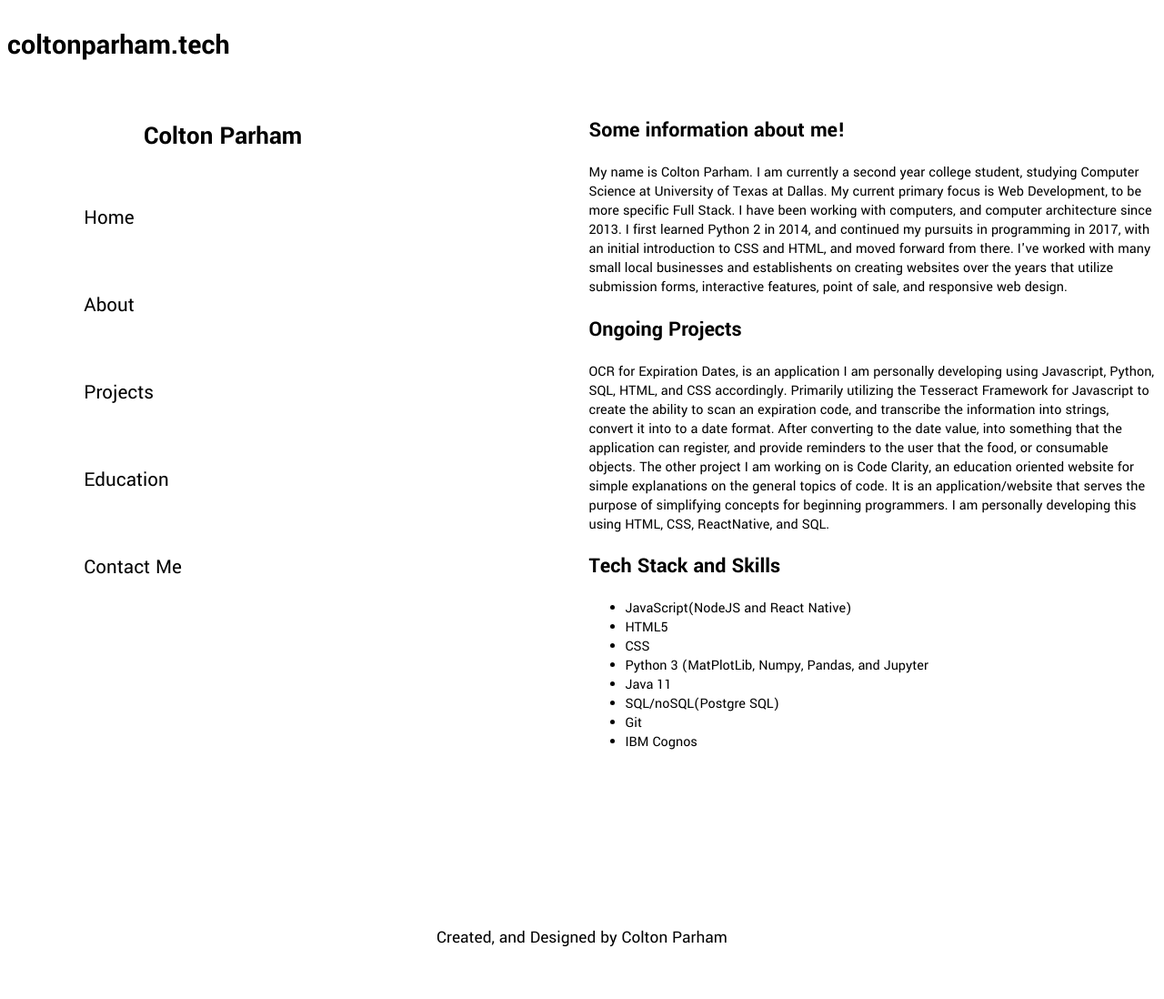
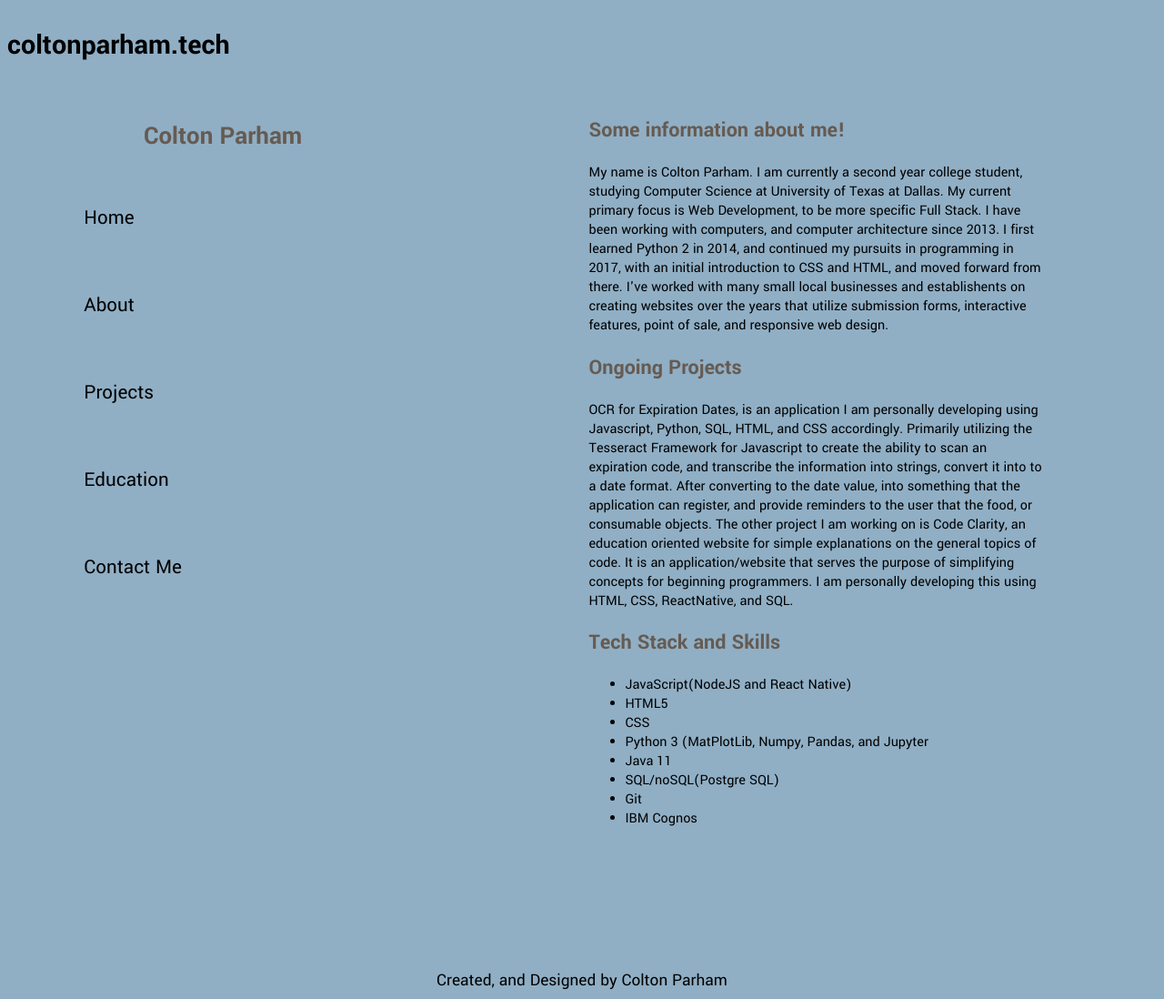
Before and after one commit to ColtonParham/Colton-Parham-Portfolio-Website, a plain HTML site: page index.html in a window 1280 px wide. Shown: the whole page at 91% size. Before the commit the page ends 1051 px from the top, so only its background shows below. Drawn offline with Linux system fonts and the light colour scheme.

Commit message:
Color Adjustment Testing to see what looks good

```diff
--- a/styles.css
+++ b/styles.css
@@ -3,9 +3,12 @@
 html{
   font-size: 16px;
   font-family: 'Yantramanav', sans-serif;
+  background-color:#90afc5 ;
 }
 
-
+h2{
+  color: #665b52;
+}
 main{
   display: grid;
 }
@@ -60,7 +63,7 @@ This will also need a media query will size to a minimum of 720px I believe, and
 footer{
   text-align: center;
   font-size: 1.2em;
-  margin-top: 8%;
+  margin-top: 5%;
 }
 
 nav{
@@ -107,15 +110,20 @@ nav{
 .homebody1{
   grid-area: homebody1;
   justify-self: end;
+  padding-right: 20%
+
 }
 
 .homebody2{
   grid-area: homebody2;
+  padding-right: 20%
 
 }
 
 .techstack{
   grid-area: techstack;
+  padding-right: 20%
+
 }
 
 .footer{
```
